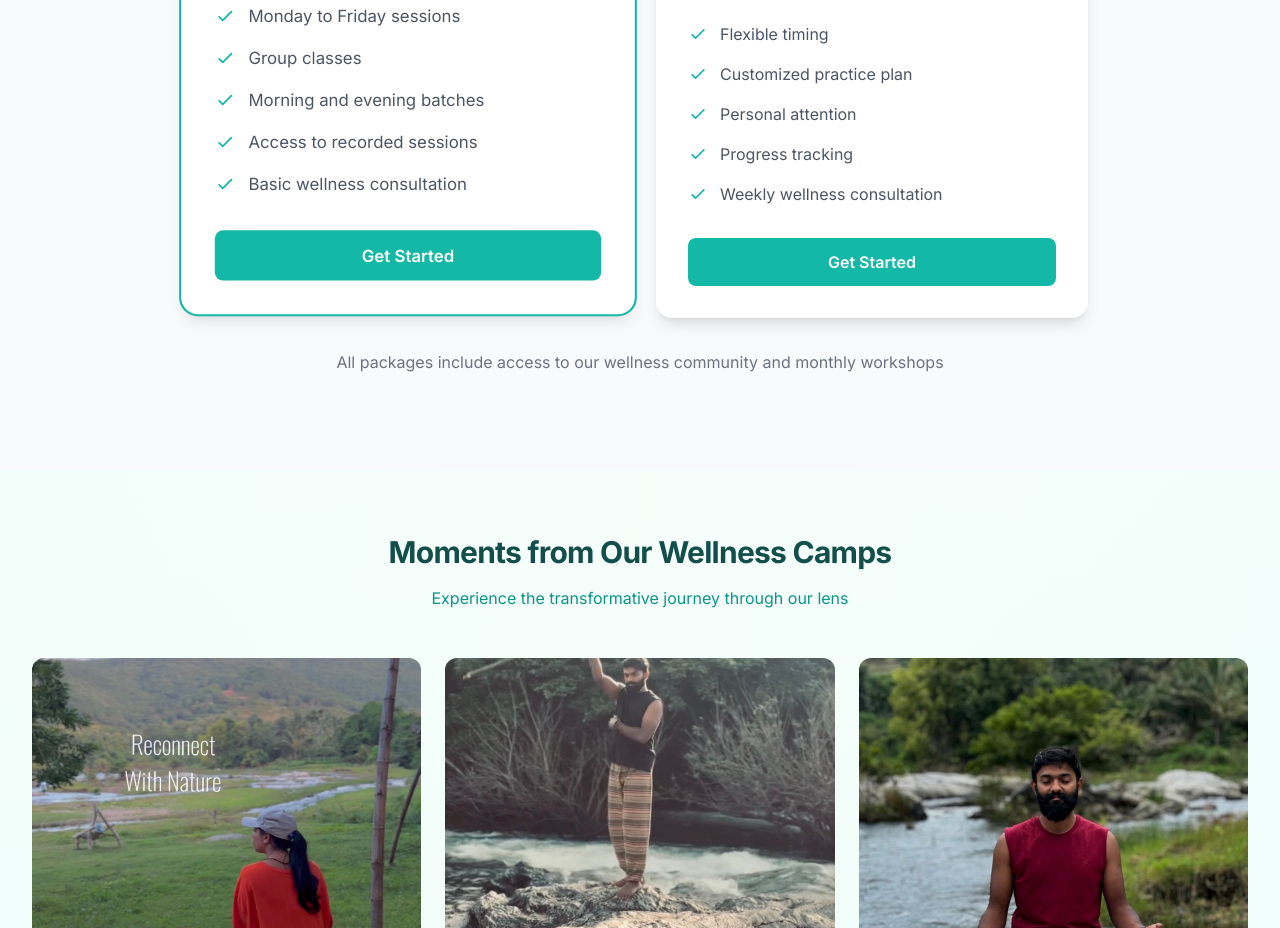
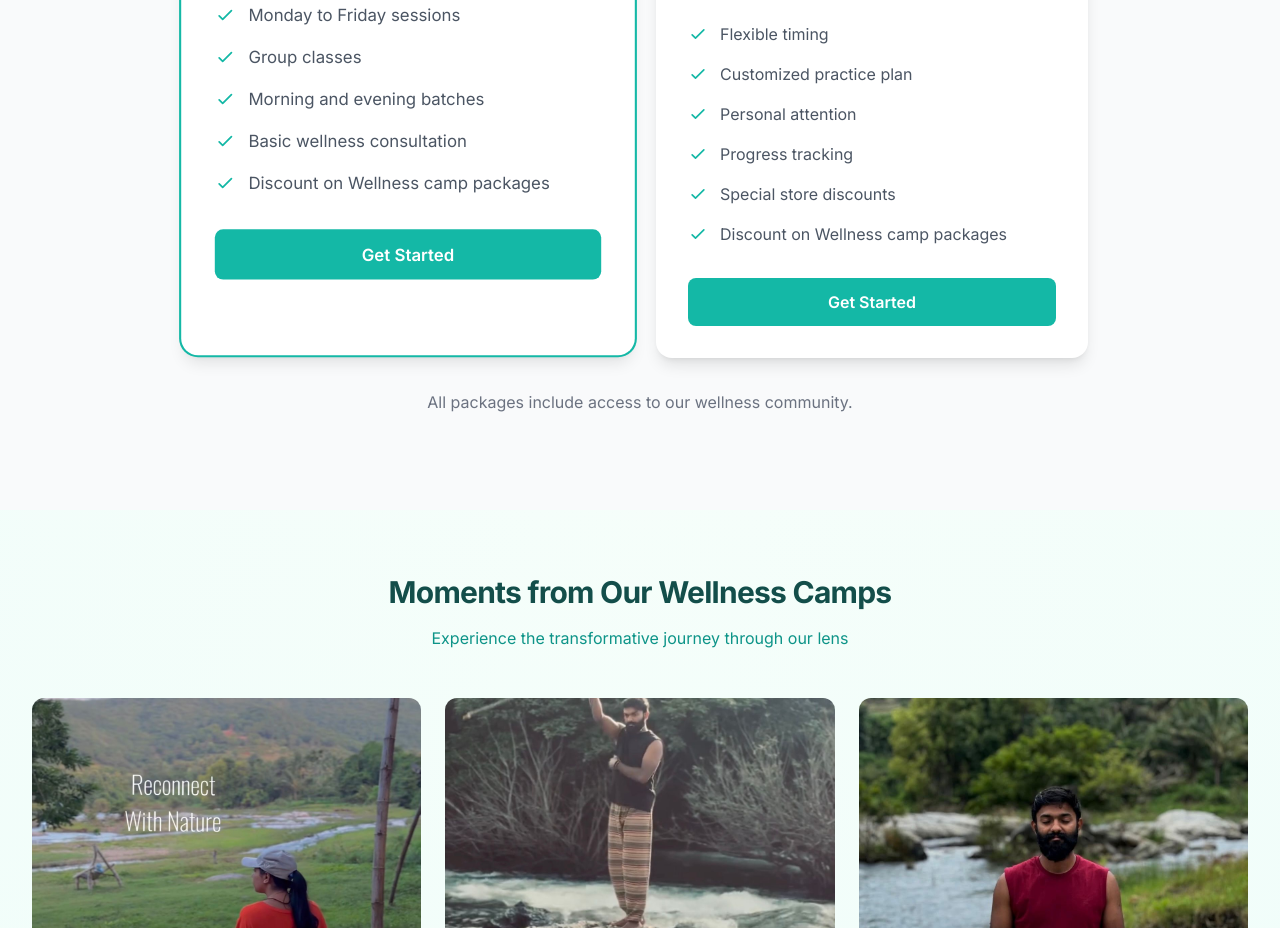
Before and after one commit to vipinvkartha/sattva-wellness, a Next.js app: page / in a window 1280 px wide. Shown: the part 2600-3528 px from the top of the page. Built offline with nearby package versions, Linux system fonts and the light colour scheme.

Commit message:
price update

```diff
--- a/app/components/PricingSection.tsx
+++ b/app/components/PricingSection.tsx
@@ -9,8 +9,8 @@ export default function PricingSection() {
         'Monday to Friday sessions',
         'Group classes',
         'Morning and evening batches',
-        'Access to recorded sessions',
-        'Basic wellness consultation'
+        'Basic wellness consultation',
+        'Discount on Wellness camp packages'
       ],
       popular: true
     },
@@ -24,7 +24,8 @@ export default function PricingSection() {
         'Customized practice plan',
         'Personal attention',
         'Progress tracking',
-        'Weekly wellness consultation'
+        'Special store discounts',
+        'Discount on Wellness camp packages'
       ]
     }
   ];
@@ -98,7 +99,7 @@ export default function PricingSection() {
         </div>
 
         <p className="mt-12 text-center text-gray-500">
-          All packages include access to our wellness community and monthly workshops
+          All packages include access to our wellness community.
         </p>
       </div>
     </section>
```
